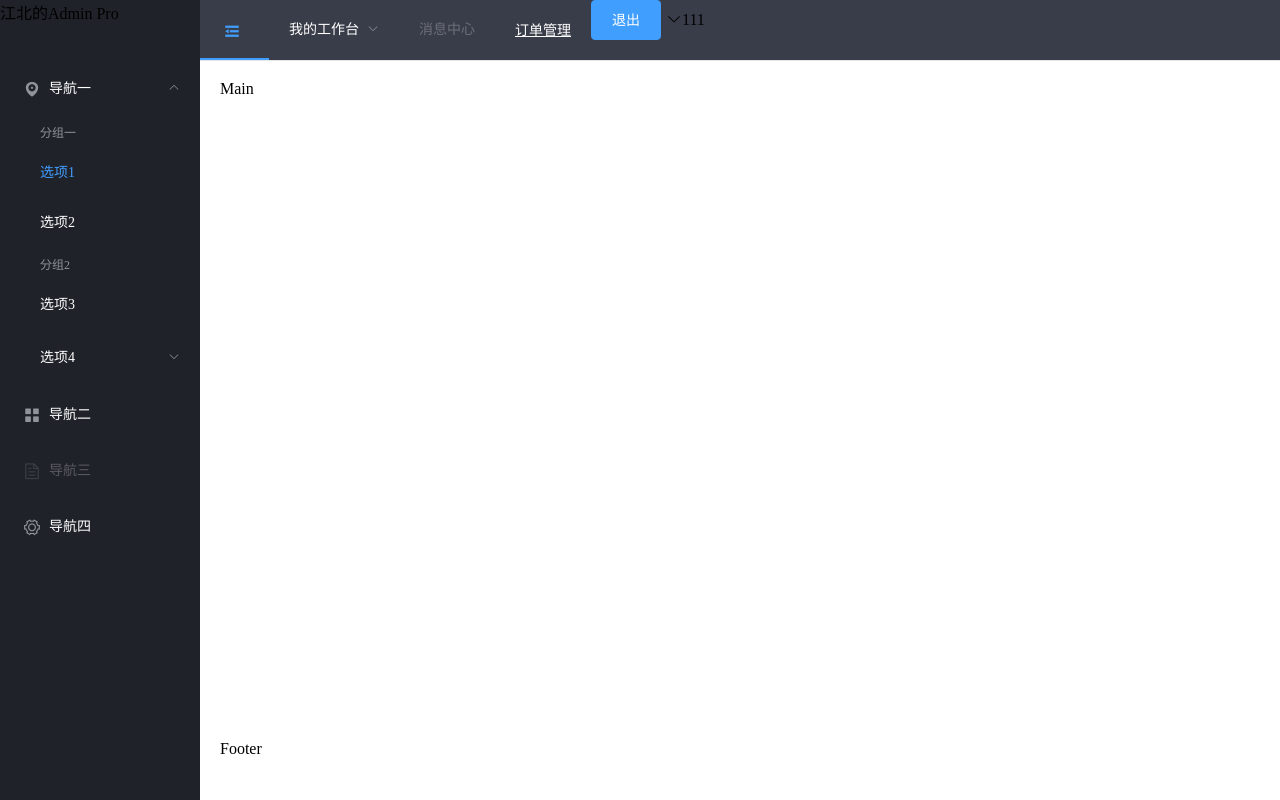
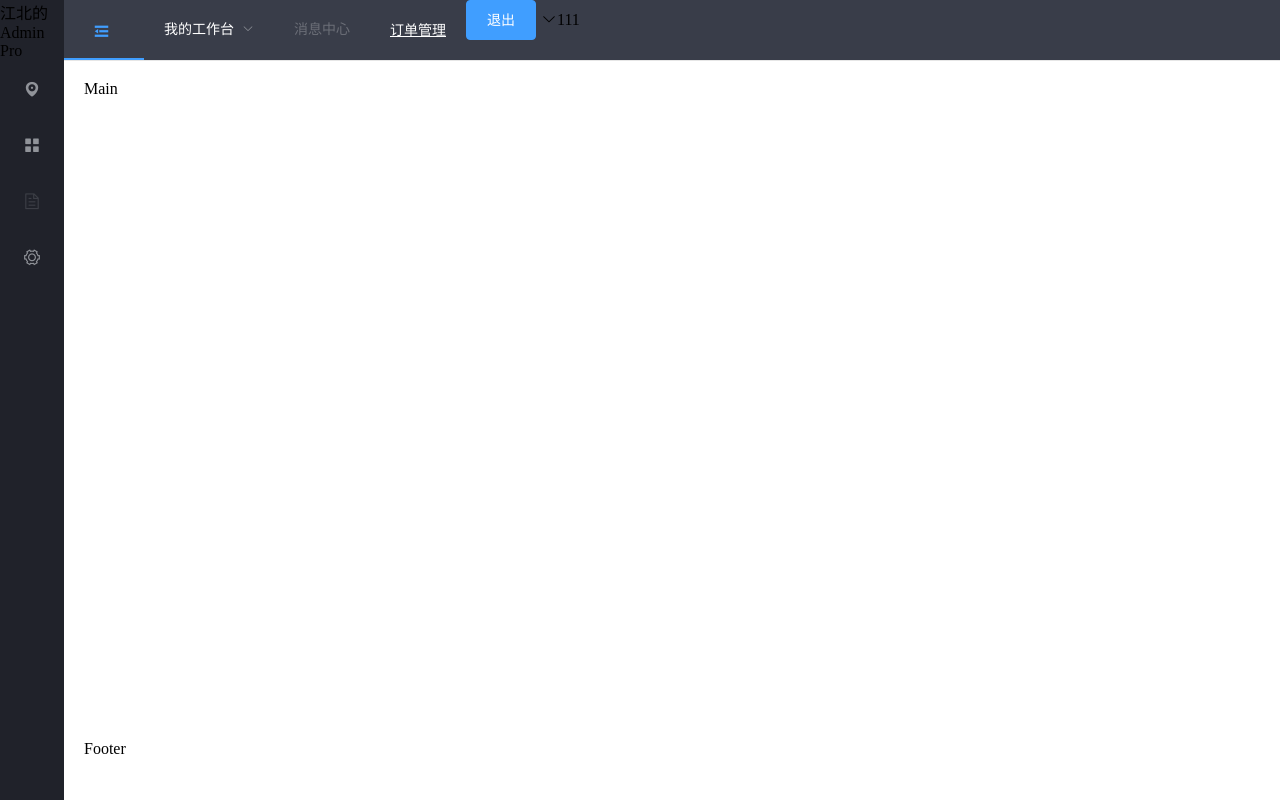
Before and after one commit to Davenever/VueBegin, a Vue app: page /#/home in a window 1280 px wide. Built offline with nearby package versions, Linux system fonts and the light colour scheme.

Commit message:
add code

```diff
--- a/src/components/Home.vue
+++ b/src/components/Home.vue
@@ -1,10 +1,11 @@
 <template>
   <el-container>
-    <el-aside width="200px" id="aside">
+    <el-aside :width="isCollapse?'64px':'200px'" id="aside">
       <div class="adminInfo">江北的Admin Pro</div>
       <div>
         <el-row class="tac">
           <el-col :span="12">
+            <!-- collapse：水平折叠收起菜单 -->
             <el-menu
               default-active="1-1"
               class="el-menu-vertical-demo"
@@ -13,6 +14,7 @@
               background-color="#20222A"
               text-color="#fff"
               active-text-color="#409EFF"
+              :collapse="isCollapse"
             >
               <el-submenu index="1">
                 <template slot="title">
@@ -60,8 +62,8 @@
           text-color="#fff"
           active-text-color="#409EFF"
         >
-          <el-menu-item index="1">
-            <i class="el-icon-s-fold"></i>
+          <el-menu-item id="indexOne" index="1">
+            <i class="el-icon-s-fold" @click="fold"></i>
           </el-menu-item>
           <el-submenu index="2">
             <template slot="title">我的工作台</template>
@@ -95,7 +97,8 @@ export default {
     return {
       activeIndex: "1",
       activeIndex2: "1",
-      MenuList: []
+      MenuList: [],
+      isCollapse: true
     };
   },
   methods: {
@@ -110,6 +113,9 @@ export default {
     },
     handleSelect(key, keyPath) {
       console.log(key, keyPath);
+    },
+    fold() {
+      this.isCollapse = !this.isCollapse;
     }
   }
 };
@@ -139,11 +145,20 @@ export default {
 .tac {
   height: 100%;
 }
-.el-menu-vertical-demo {
+// .el-menu-vertical-demo {
+//   width: 200px;
+// }
+.el-menu-vertical-demo:not(.el-menu--collapse) {
   width: 200px;
+  min-height: 400px;
 }
+
 .el-menu {
   //这个是去除打开下拉时,宽度超出的问题
   border-right: none;
 }
+#indexOne {
+  text-align: center;
+  width: 80px;
+}
 </style>
```
